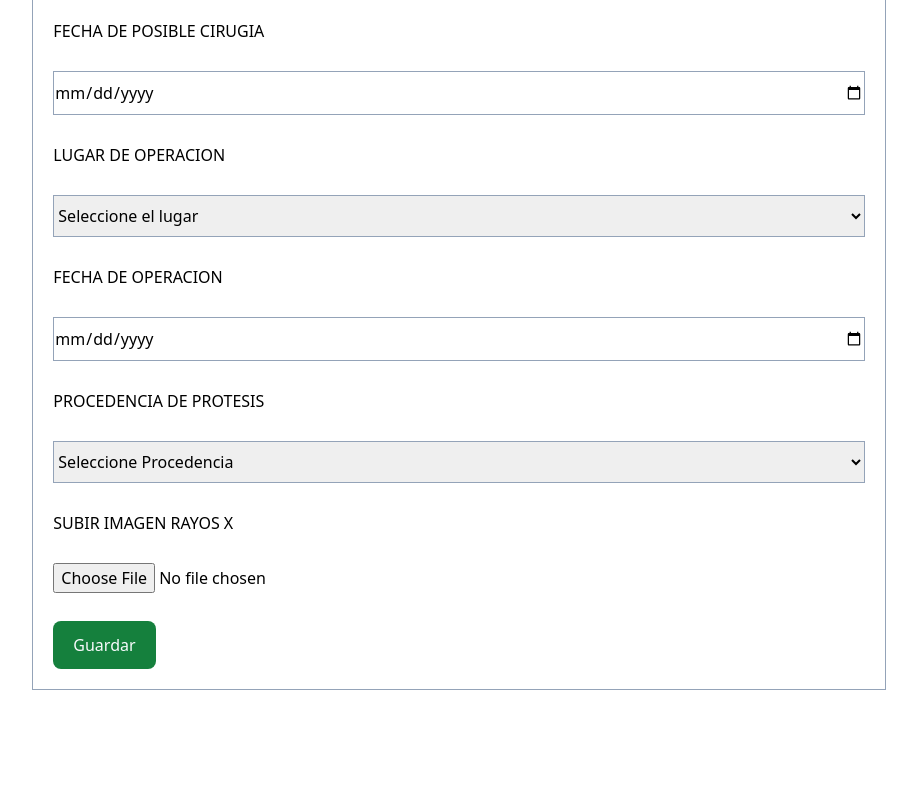
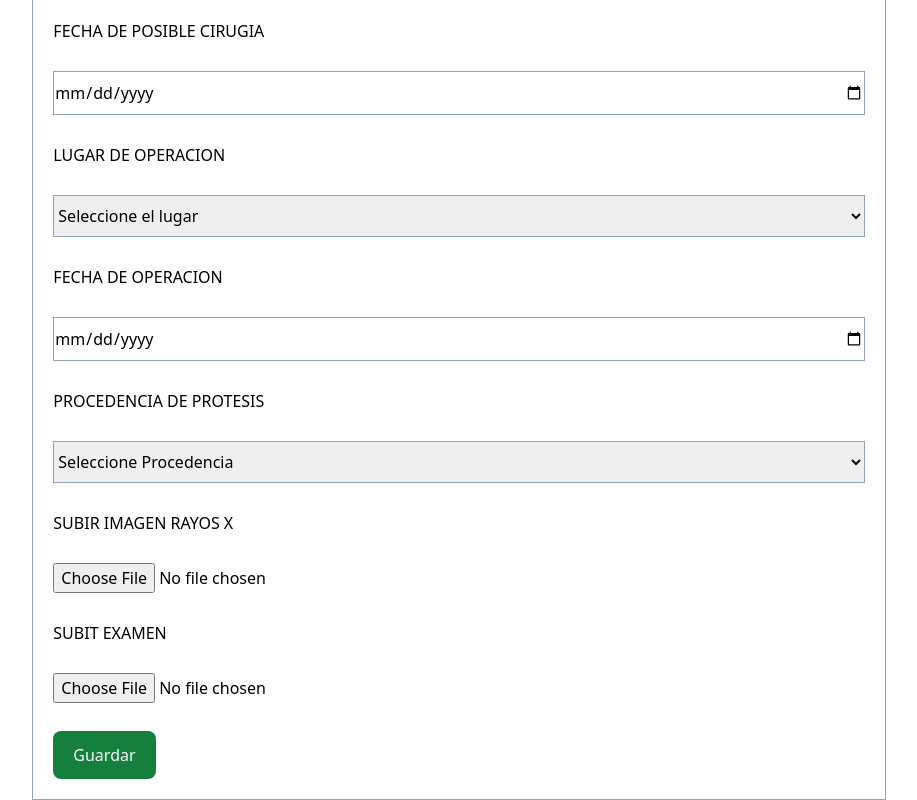
Before and after one commit to webzonne/app-gestor-pacientes, a Next.js app: page /formulario in a window 1280 px wide. Shown: the part 3529-4329 px from the top of the page, without its empty margins (181-1098 px from the left). Before the commit the page ends 4219 px from the top, so only its background shows below. Built offline with nearby package versions, Linux system fonts and the light colour scheme.

Commit message:
add fileup

```diff
--- a/package.json
+++ b/package.json
@@ -17,6 +17,7 @@
     "react": "18.2.0",
     "react-chartjs-2": "^5.2.0",
     "react-dom": "18.2.0",
+    "react-file-base64": "^1.0.3",
     "react-icons": "^4.7.1"
   },
   "devDependencies": {
--- /dev/null
+++ b/src/components/Cargando.js
@@ -0,0 +1,13 @@
+import React from 'react';
+import Image from 'next/image';
+import loadingIcon from '../img/loading.png';
+
+export default function Loading() {
+  return (
+    <div style={{ backgroundColor: 'rgba(0, 0, 0, 0.5)', position: 'fixed', top: 0, left: 0, right: 0, bottom: 0, display: 'flex', justifyContent: 'center', alignItems: 'center' }}>
+      <div>
+        <Image src={loadingIcon} alt='loading-icon' className='rotate' />
+      </div>
+    </div>
+  );
+}
--- a/src/components/Formulario.js
+++ b/src/components/Formulario.js
@@ -1,7 +1,8 @@
 import React from 'react'
 import LoadingTwo from '../components/LoadingTwo'
+import FileBase from 'react-file-base64';
 
-export default function Formulario({ isLoadingTwo, guardar, handlechange, handleClick, checked, pacient }) {
+export default function Formulario({ isLoadingTwo, guardar, handlechange, handleFileChangeRayosX, handleFileChangeExamen, handleClick, checked, pacient }) {
 
     return (
         <>
@@ -221,7 +222,14 @@ export default function Formulario({ isLoadingTwo, guardar, handlechange, handle
                     </select>
                     {/* RAYOS X */}
                     <p>SUBIR IMAGEN RAYOS X</p>
-                    <input onChange={handlechange} className='my-7' type='file' name='rayosX' />
+                    <div className='my-7'>
+                        <FileBase type='file' multiple={false} onDone={handleFileChangeRayosX} />
+                    </div>
+                     {/* EXAMEN */}
+                     <p>SUBIT EXAMEN</p>
+                    <div className='my-7'>
+                        <FileBase type='file' multiple={false} onDone={handleFileChangeExamen} />
+                    </div>
                     <div className='flex items-center'>
                         <button className='bg-green-700 py-3 px-5 mr-5 rounded-lg text-slate-50'>Guardar</button>
                         {isLoadingTwo ? <LoadingTwo /> : null}
--- a/src/models/modelo.js
+++ b/src/models/modelo.js
@@ -121,6 +121,12 @@ const pacienteShema = new mongoose.Schema({
     SeisMeses:{
         type:String,
     },
+    rayosx:{
+        type:String,
+    },
+    examen:{
+        type:String,
+    },
     fecha:{
         type:String
     }
--- a/src/pages/detalle/[id].js
+++ b/src/pages/detalle/[id].js
@@ -2,6 +2,7 @@ import conectarDB from '../../lib/dbConnect'
 import modelo from '../../models/modelo'
 import React from 'react'
 import Layout from '../../components/Layout'
+import Image from 'next/image';
 // SERVER
 export async function getServerSideProps({ params }) {
   try {
@@ -211,6 +212,17 @@ export default function Index({ respuest }) {
               <p className='text-xl font-semibold mb-4'>PROCEDENCIA DE PROTESIS</p>
               <p className=''>{respuest.protesis}</p>
             </div>
+            {/* RAYOS X */}
+            <div className='p-5 border-b border-slate-400'>
+              <p className='text-xl font-semibold mb-4'>RAYOS X</p>
+              {respuest.rayosx ?<a href={respuest.rayosx} download='rayox.jpg'><Image src={respuest.rayosx} width={120} height={120} alt='rayosX' /></a>:null}
+            </div>
+             {/* EXAMEN */}
+             <div className='p-5 border-b border-slate-400'>
+              <p className='text-xl font-semibold mb-4'>EXAMEN</p>
+              {respuest.examen ?<a href={respuest.examen} download='examen.jpg'><Image src={respuest.examen} width={120} height={120} alt='examen' /></a>:null}
+            </div>
+
           </div>
         </div>
       </Layout>
--- a/src/pages/formulario.js
+++ b/src/pages/formulario.js
@@ -45,6 +45,8 @@ export default function formulario() {
         fechaCirugia:'',
         fechaOperacion:'',
         protesis:'',
+        rayosx:'',
+        examen:'',
         antecedentes:{
             diabetes:'',
             hipertencion:'',
@@ -85,7 +87,12 @@ export default function formulario() {
            console.log(error)
         }
     }
-
+    const handleFileChangeRayosX = (file)=>{
+        setpaciente({...paciente, rayosx:file.base64 })
+    }
+    const handleFileChangeExamen = (file)=>{
+        setpaciente({...paciente, examen:file.base64 })
+    }
 
     // captando lo que colocamos en el formulario
     const handlechange = (e)=>{
@@ -121,6 +128,8 @@ export default function formulario() {
                 <Formulario
                 guardar={guardar}
                 handlechange={handlechange}
+                handleFileChangeRayosX={handleFileChangeRayosX}
+                handleFileChangeExamen={handleFileChangeExamen}
                 handleClick={handleClick}
                 checked={checked}
                 pacient={paciente}
```
Also changed, not shown: 1 other file (tests, documents, lock files or other folders).
